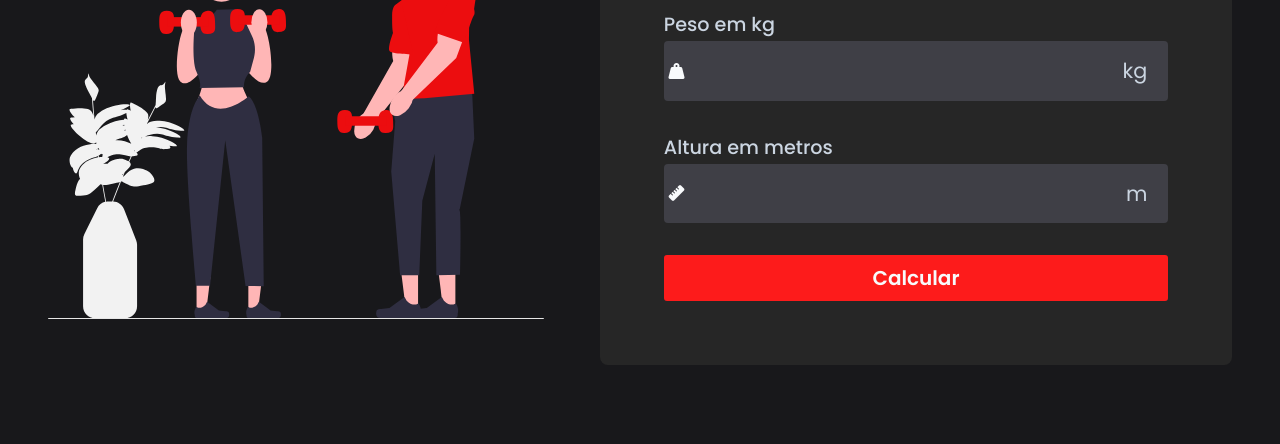
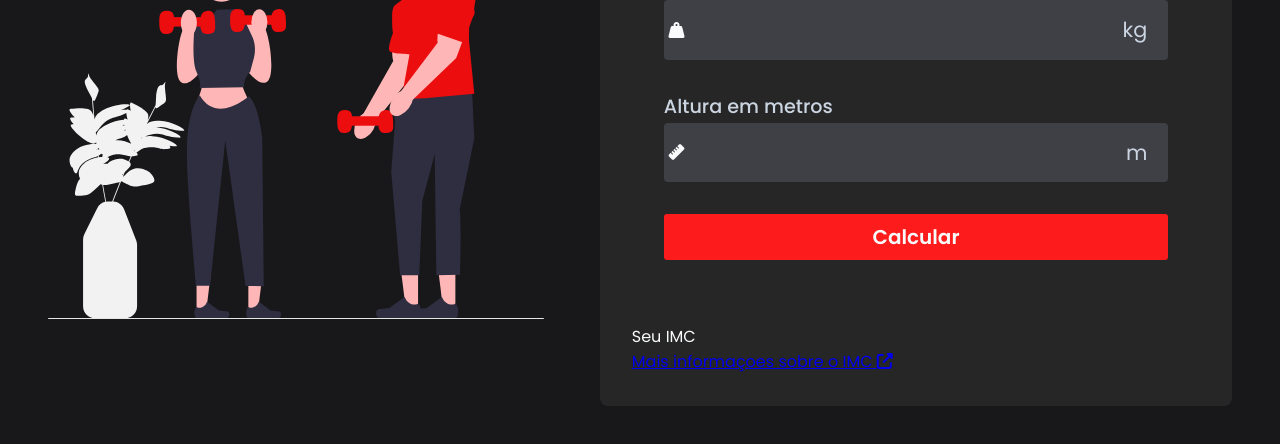
Before and after one commit to MARCELOlima564/tds2-revisao1, a plain HTML site: page index.html in a window 1280 px wide. Shown: the part 278-722 px from the top of the page. Drawn offline with Linux system fonts and the light colour scheme.

Commit message:
feat: finalizate html

```diff
--- a/index.html
+++ b/index.html
@@ -1,13 +1,17 @@
 <!DOCTYPE html>
 <html>
+
 <head>
     <meta charset="UTF-8">
     <link rel="stylesheet" href="assets/css/style.index.css">
-    <link rel="stylesheet" href="https://cdnjs.cloudflare.com/ajax/libs/font-awesome/6.4.2/css/all.min.css" integrity="sha512-z3gLpd7yknf1YoNbCzqRKc4qyor8gaKU1qmn+CShxbuBusANI9QpRohGBreCFkKxLhei6S9CQXFEbbKuqLg0DA==" crossorigin="anonymous" referrerpolicy="no-referrer" />
+    <link rel="stylesheet" href="https://cdnjs.cloudflare.com/ajax/libs/font-awesome/6.4.2/css/all.min.css"
+        integrity="sha512-z3gLpd7yknf1YoNbCzqRKc4qyor8gaKU1qmn+CShxbuBusANI9QpRohGBreCFkKxLhei6S9CQXFEbbKuqLg0DA=="
+        crossorigin="anonymous" referrerpolicy="no-referrer" />
     <script src="assets/js/script.index.js"></script>
     <meta name="viewport" content="width=device-width, initial-scale=1.0">
     <title>Calculadora IMC</title>
 </head>
+
 <body>
     <main>
         <section id="picture">
@@ -21,7 +25,7 @@
                     <label for="weight">Peso em kg</label>
                     <div class="input-field">
                         <i class="fa-solid fa-weight-hanging" icon></i>
-                        <input type="number" id="weight" name="weight" required/>
+                        <input type="number" id="weight" name="weight" required />
                         <span class="unit">kg</span>
                     </div>
                 </div>
@@ -29,13 +33,32 @@
                     <label for="height">Altura em metros</label>
                     <div class="input-field">
                         <i class="fa-solid fa-ruler" icon></i>
-                        <input type="number" id="height" name="height" required/>
+                        <input type="number" id="height" name="height" required />
                         <span class="unit">m</span>
                     </div>
                 </div>
-                <button id="calculate" >Calcular</button>
+                <button id="calculate">Calcular</button>
+            </div>
+
+            <div id="infos">
+                <div id="result">
+                    <div id="imc">
+                        <span id="value"></span>
+                        <span id="status">Seu IMC</span>
+                    </div>
+                    <div id="description">
+                        <span id="text"></span>
+                    </div>
+                </div>
+                <div id="more-infos">
+                    <a href="https://mundoeducacao.uol.com.br/saude-bem-estar/imc.html">
+                        Mais informaçoes sobre o IMC
+                        <i class="fa-solid fa-up-right-from-square"></i>
+                    </a>
+                </div>
             </div>
         </section>
     </main>
 </body>
+
 </html>
```
